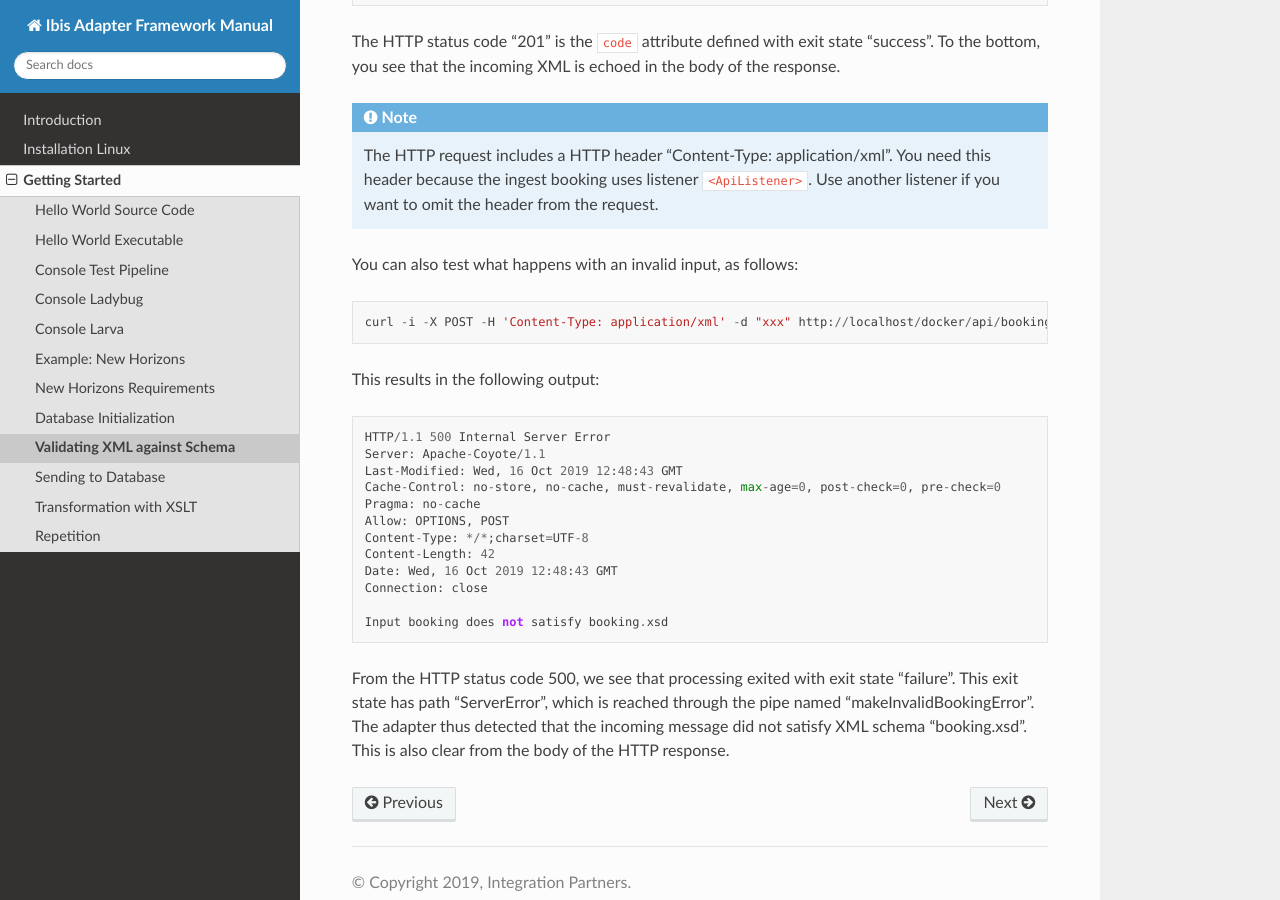
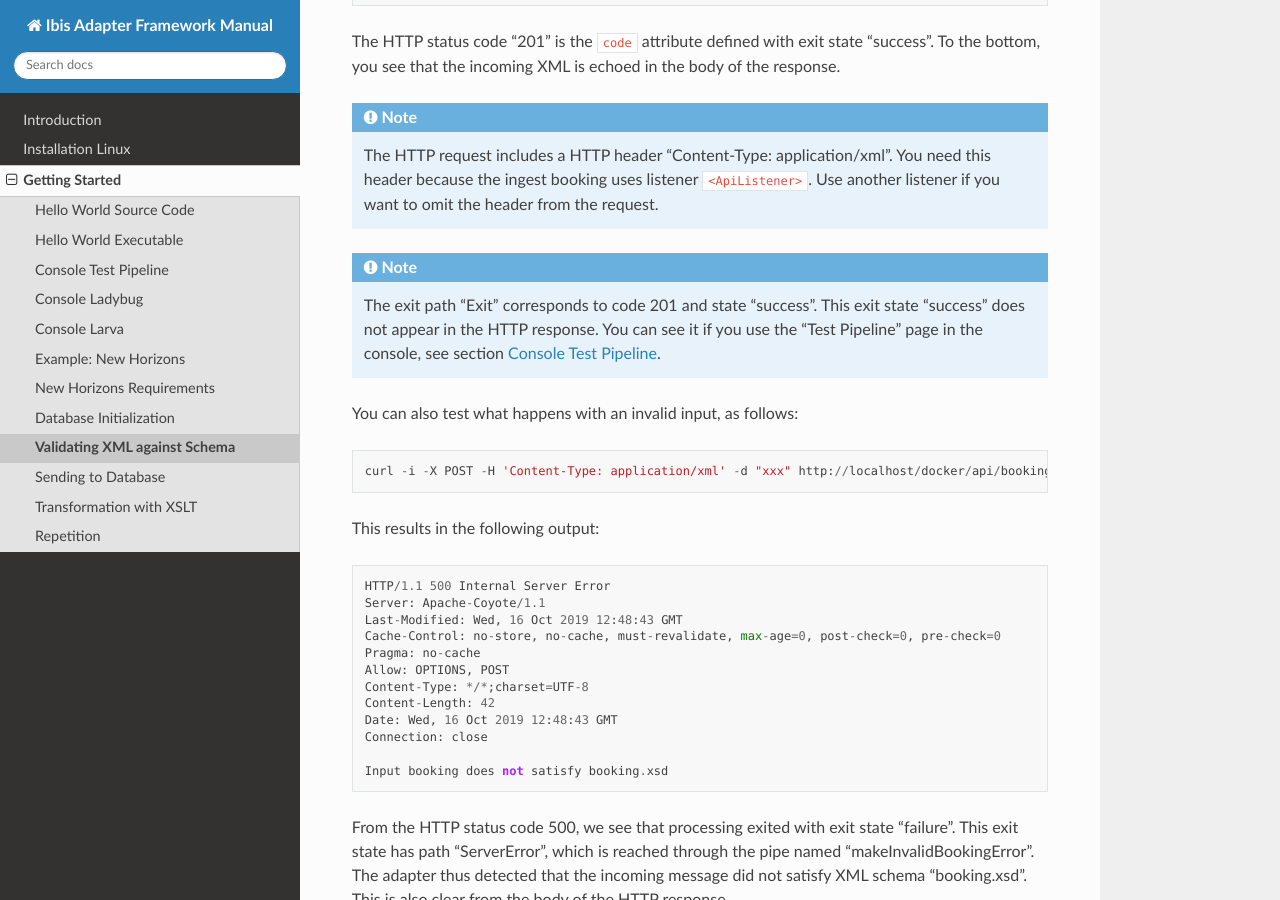
Before and after one commit to frankframework/frank-manual, a Sphinx documentation site: the page built from docs/source/horizonsValidateBooking.rst, in a window 1280 px wide and 900 px high, scrolled down 2970 px. Built offline with Sphinx 7.4.7 and the Read the Docs theme 2.0.0, drawn with Linux system fonts in a browser that asks for light colours.

Commit message:
Update section on validating XML

```diff
--- a/docs/source/helloTestPipeline.rst
+++ b/docs/source/helloTestPipeline.rst
@@ -1,3 +1,5 @@
+.. _helloTestPipeline:
+
 Console Test Pipeline
 =====================
 
--- a/docs/source/horizonsValidateBooking.rst
+++ b/docs/source/horizonsValidateBooking.rst
@@ -155,6 +155,13 @@ To the bottom, you see that the incoming XML is echoed in the body of the respon
    this header because the ingest booking uses listener ``<ApiListener>``. Use
    another listener if you want to omit the header from the request.
 
+.. NOTE::
+
+   The exit path "Exit" corresponds to code 201 and state "success". This exit
+   state "success" does not appear in the HTTP response. You can see it
+   if you use the "Test Pipeline" page in the console, see section
+   :ref:`helloTestPipeline`.
+
 You can also test what happens with an invalid input, as follows: ::
 
   curl -i -X POST -H 'Content-Type: application/xml' -d "xxx" http://localhost/docker/api/booking
```
